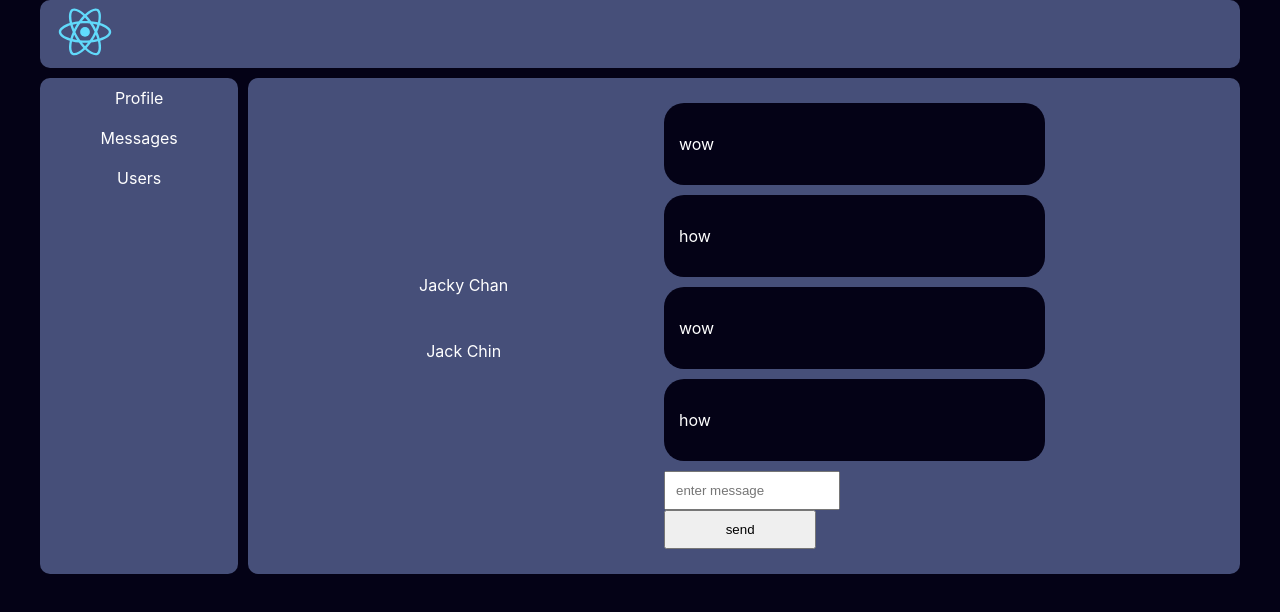
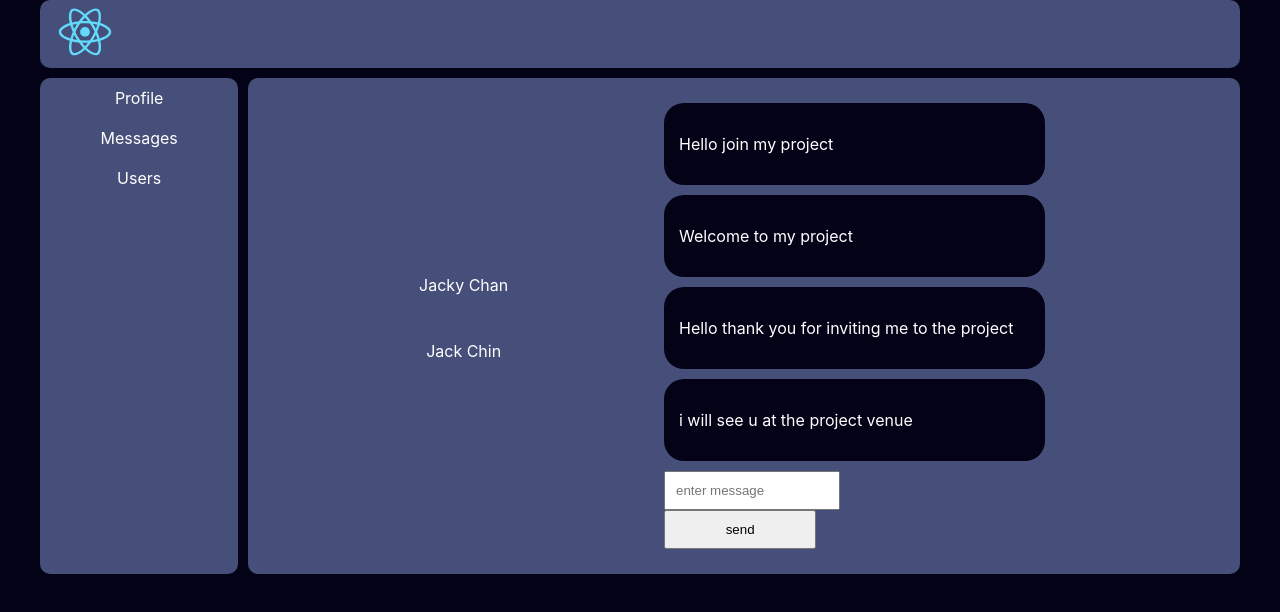
Before and after one commit to Edan-Gordon/social-network, a React (Create React App) app: page /dialogs in a window 1280 px wide. Shown: the top 612 px of the page. Built offline with nearby package versions, Linux system fonts and the light colour scheme.

Commit message:
bussines logic layer(bll)

```diff
--- a/src/components/Dialogs/Dialogs.jsx
+++ b/src/components/Dialogs/Dialogs.jsx
@@ -3,24 +3,31 @@ import "./Dialogs.css";
 import Message from "./Message.jsx"
 
 import DialogsItem from "./DialogsItem";
-
+let massageLog=[
+  {id:1,message:" Hello join my project"},
+  {id:1,message:" Welcome to my project"},
+  {id:2,message:" Hello thank you for inviting me to the project"},
+  {id:2,message:" i will see u at the project venue"}
+];
+let dialogNames=[
+  {id:1,name:"Jacky Chan"},
+  {id:2,name:"Jack Chin"},
+];
 function Dialogs(){
   return(
-  <div className="Dialogs">
+<div className="Dialogs">
     <div className="dialog">
-      <DialogsItem id="1" name="Jacky Chan"/>
-      <DialogsItem id="2" name="Jack Chin"/>
+     {dialogNames.map((e)=><DialogsItem id={e.id} name={e.name}/>)}
+    </div>
 
-    </div>
     <div className="messages">
-      <Message message="wow"/>
-      <Message message="how"/>
-      <Message message="wow"/>
-      <Message message="how"/>
+      {massageLog.map((e)=><Message id={e.id} message={e.message}/>)}
+
       <input placeholder="enter message"/>
       <br/>
       <button>send</button>
     </div>
+
   </div>
   );
 }
--- a/src/components/Profile/Profile.jsx
+++ b/src/components/Profile/Profile.jsx
@@ -1,15 +1,13 @@
 import React from 'react';
 import "./profile.css"
 
-import avatar from "../../img/elon2.jpg"
+import ProfileInfo from "./ProfileInfo.jsx"
 import Posts from "./posts/Posts.jsx"
+
 function Profile(){
   return(
   <div className="profile">
-    <div className="me">
-      <img src={avatar}/>
-      <p>Elon Musk</p>
-    </div>
+    <ProfileInfo/>
     <Posts/>
   </div>
   );
--- /dev/null
+++ b/src/components/Profile/ProfileInfo.jsx
@@ -0,0 +1,18 @@
+import React from 'react';
+
+
+import avatar from "../../img/elon2.jpg"
+
+
+function ProfileInfo(){
+  return(
+
+    <div className="me">
+      <img src={avatar}/>
+      <p>Elon Musk</p>
+    </div>
+
+
+  );
+}
+export default ProfileInfo;
--- a/src/components/Profile/posts/Posts.jsx
+++ b/src/components/Profile/posts/Posts.jsx
@@ -1,18 +1,22 @@
 import react from "react"
 import Post from "./Post.jsx"
 
+let postlog=[
+  {id:1,message:"wow"},
+  {id:2,message:"no way"},
+  {id:3,message:"here we go again"},
+  {id:4,message:"lol"},
+  {id:5,message:"watch it"},
+
+]
 function Posts(){
 	return(
     <div className="posts">
       <input placeholder="write a caption"/>
       <button>add post</button>
-   		<Post message="wow"/>
-   		<Post message="no way"/>
-   		<Post message="here we go again"/>
-   		<Post message="lol"/>
-   		<Post message="watch it"/>
-   		<Post message="good"/>
-   		<Post message="yes"/>
+   		{postlog.map((e)=><Post message={e.message}/>)}
+
+
     </div>
     		);
 }
```
Also changed, not shown: App-tamplate.png (added), src/img/Screenshot_1.png (added).
